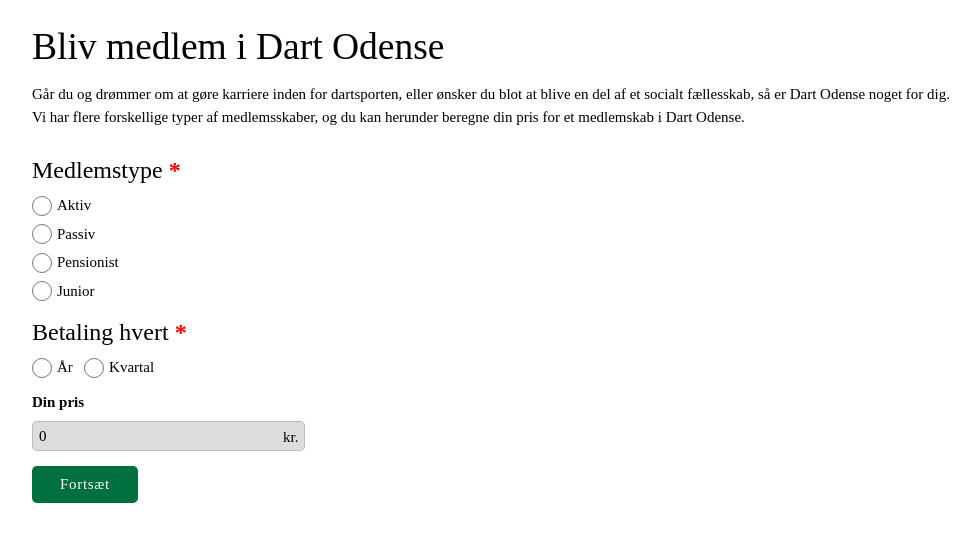
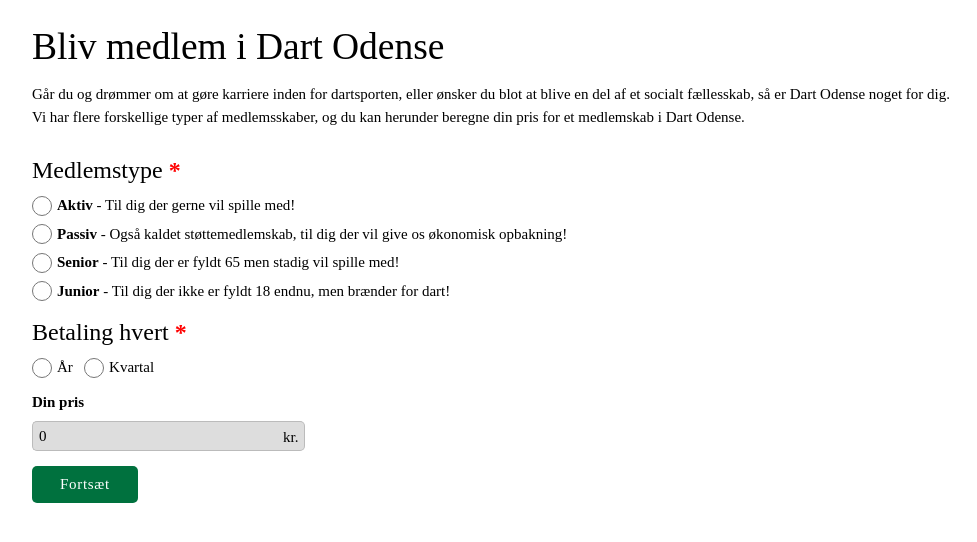
Before and after one commit to mito121/dart-odense, a PHP site: page /index.php?page=sign-up in a window 1280 px wide. Shown: the part 131-673 px from the top of the page, without its empty margins (88-1065 px from the left). Run offline with PHP 8.4, Linux system fonts and the light colour scheme; some libraries are stand-ins or nearby versions; some web fonts are replaced.

Commit message:
Update sign-up.php

```diff
--- a/pages/sign-up.php
+++ b/pages/sign-up.php
@@ -21,25 +21,25 @@ $response = isset($_GET['response']) === true ? $_GET['response'] : false;
                 <div class="radio-row">
                     <input type="radio" class="membership-radio" name="membership" value="1" data-price="275"
                         data-name="Aktiv" data-discount="200" id="aktiv">
-                    <label for="aktiv">Aktiv</label>
+                    <label for="aktiv"><span class="font-bold">Aktiv</span> - Til dig der gerne vil spille med!</label>
                 </div>
 
                 <div class="radio-row">
                     <input type="radio" class="membership-radio" name="membership" value="2" data-price="75"
                         data-discount="60" data-name="Passiv" id="passiv">
-                    <label for="passiv">Passiv</label>
+                    <label for="passiv"><span class="font-bold">Passiv</span> - Også kaldet støttemedlemskab, til dig der vil give os økonomisk opbakning!</label>
                 </div>
 
                 <div class="radio-row">
                     <input type="radio" class="membership-radio" name="membership" value="3" data-price="150"
                         data-discount="150" data-name="Pensionist" id="pensionist">
-                    <label for="pensionist">Pensionist</label>
+                    <label for="pensionist"><span class="font-bold">Senior</span> - Til dig der er fyldt 65 men stadig vil spille med!</label>
                 </div>
 
                 <div class="radio-row">
                     <input type="radio" class="membership-radio" name="membership" value="4" data-price="100"
                         data-discount="0" data-name="Junior" id="junior">
-                    <label for="junior">Junior</label>
+                    <label for="junior"><span class="font-bold">Junior</span> - Til dig der ikke er fyldt 18 endnu, men brænder for dart!</label>
                 </div>
             </div>
 
```
